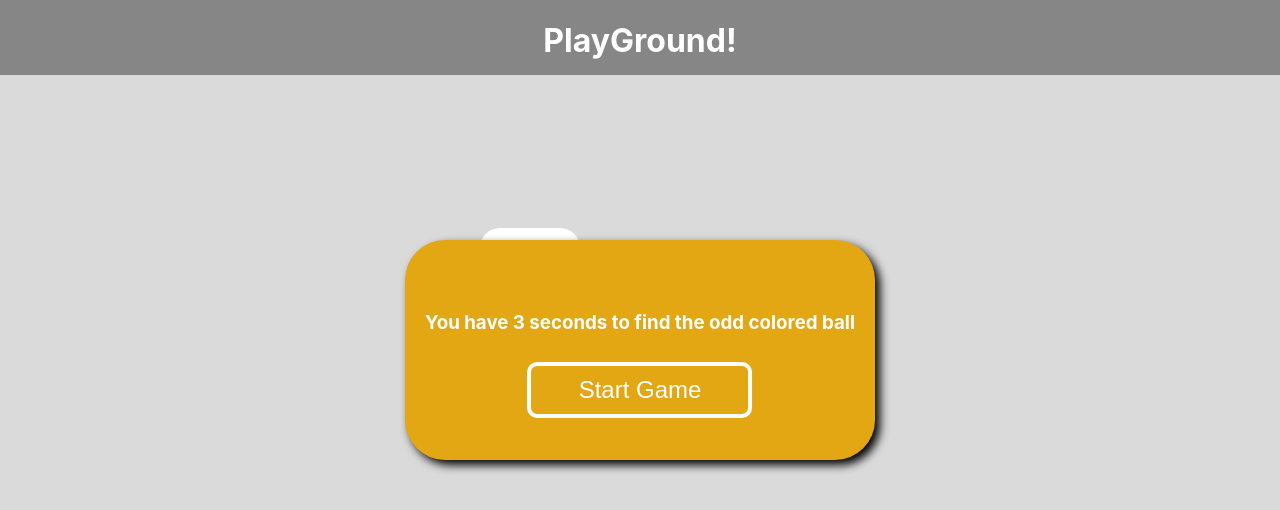
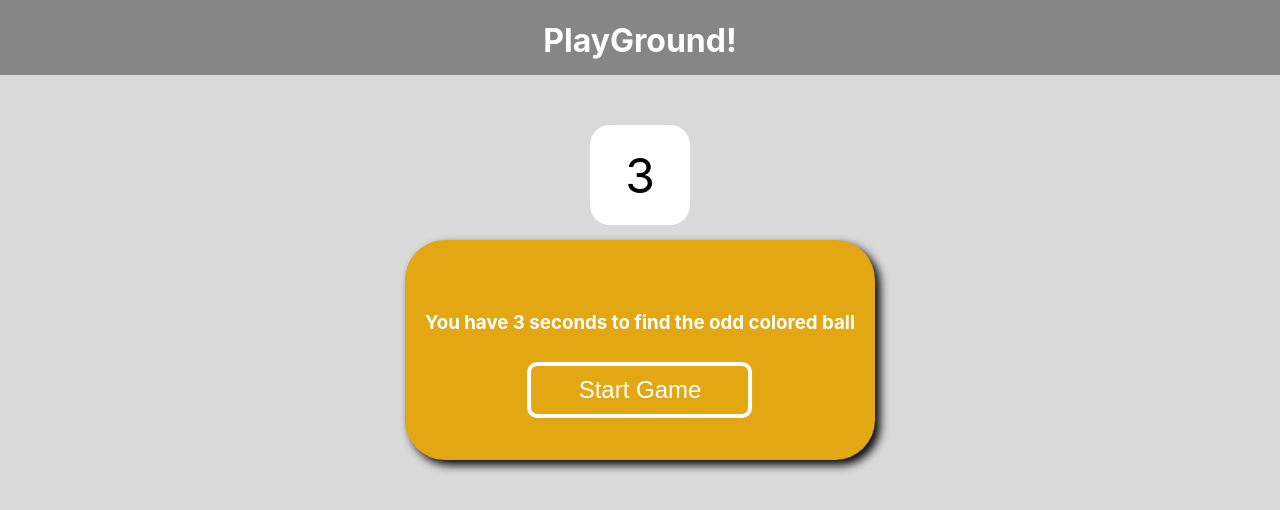
Before and after one commit to federico-palma/playground, a React (Create React App) app: page /Odd-Color in a window 1280 px wide. Shown: the top 510 px of the page. Built offline with nearby package versions, Linux system fonts and the light colour scheme; the HTML template or start-up script is replaced by a standard one.

Commit message:
Finish game logic

```diff
--- a/src/Pages/Odd-Color/Components/Clock.js
+++ b/src/Pages/Odd-Color/Components/Clock.js
@@ -2,7 +2,7 @@ import { useEffect } from "react";
 import classes from "../Odd-Color.module.css";
 
 const Clock = (props) => {
-  const { handleTimer } = props;
+  const { handleTimer, handleEndGame } = props;
 
   useEffect(() => {
     let countdownTimeout;
@@ -10,9 +10,12 @@ const Clock = (props) => {
       countdownTimeout = setTimeout(() => {
         handleTimer();
       }, 1000);
+    } else if (props.timer === 0) {
+      handleEndGame("Out of Time");
     }
+
     return () => clearTimeout(countdownTimeout);
-  }, [props.timer, props.isPlaying, handleTimer]);
+  }, [props.timer, props.isPlaying, handleTimer, handleEndGame]);
 
   return <div className={classes.clock}>{props.timer}</div>;
 };
--- a/src/Pages/Odd-Color/Odd-Color.module.css
+++ b/src/Pages/Odd-Color/Odd-Color.module.css
@@ -4,6 +4,13 @@
   margin-top: 75px;
   height: calc(100vh - 75px);
   width: 100vw;
+  display: flex;
+  flex-direction: column;
+  justify-content: flex-start;
+  align-items: center;
+}
+
+.main-container {
   display: flex;
   flex-direction: column;
   justify-content: center;
@@ -14,6 +21,7 @@
   background-color: #ffffff;
   width: 100px;
   height: 100px;
+  margin: 50px;
   border-radius: 20%;
   display: flex;
   justify-content: center;
--- a/src/Pages/Odd-Color/Odd-ColorPage.js
+++ b/src/Pages/Odd-Color/Odd-ColorPage.js
@@ -11,17 +11,19 @@ const OddColorPage = () => {
 
   const [isPlaying, setIsPlaying] = useState(false);
   const [gameLost, setGameLost] = useState(false);
-  const [timer, setTimer] = useState(5);
+  const [endTextTitle, setEndTextTitle] = useState("");
+  const [timer, setTimer] = useState(3);
   const [turnNum, setTurnNum] = useState(1);
   // const [difficulty, setdifficulty] = useState(1);
   const [correctBallIndex, setCorrectBallIndex] = useState();
   const [wrongColor, setWrongColor] = useState(null);
   const [rightColor, setRightColor] = useState(null);
 
-  const gameDesc =
-    "You have 3 seconds to find the odd colored ball";
-  const endDesc = `Wrong ball!
-                  You found the odd colored ball ${turnNum} times!`;
+  const gameDesc = "You have 3 seconds to find the odd colored ball";
+  const endDesc = `${endTextTitle}!
+                  You found the odd colored ball ${turnNum} time${
+    turnNum === 1 ? "" : "s"
+  }!`;
 
   // Func updates the ball colors state with a "wrong" color, and "correct" color.
   const setBallColors = () => {
@@ -49,26 +51,24 @@ const OddColorPage = () => {
 
   const handleCorrectChoice = () => {
     setBallColors();
-    setTimer(5);
+    setTimer(3);
     setTurnNum((prevState) => prevState + 1);
     setCorrectBallIndex(Math.floor(Math.random() * (8 - 0 + 1)) + 0);
   };
 
-  const handleWrongChoice = () => {
+  const handleEndGame = (endText) => {
+    setEndTextTitle(endText);
+    setGameLost(true);
     setIsPlaying(false);
-    setGameLost(true);
   };
 
   const handleStartGame = () => {
     setGameLost(false);
-    setTurnNum(0)
+    setTurnNum(0);
+    setTimer(3);
     setBallColors();
-    setIsPlaying((prevState) => !prevState);
+    setIsPlaying(true);
     setCorrectBallIndex(Math.floor(Math.random() * (8 - 0 + 1)) + 0);
-  };
-
-  const handleResetTimer = () => {
-    setTimer(5);
   };
 
   return (
@@ -86,6 +86,7 @@ const OddColorPage = () => {
             timer={timer}
             isPlaying={isPlaying}
             handleTimer={handleTimer}
+            handleEndGame={handleEndGame}
           ></Clock>
         </div>
         <div className={classes["color-balls-container"]}>
@@ -103,7 +104,9 @@ const OddColorPage = () => {
                 <ColorBall
                   key={index}
                   ballColor={wrongColor}
-                  handleChoice={handleWrongChoice}
+                  handleChoice={() => {
+                    handleEndGame("Wrong Ball");
+                  }}
                 ></ColorBall>
               );
             }
```
